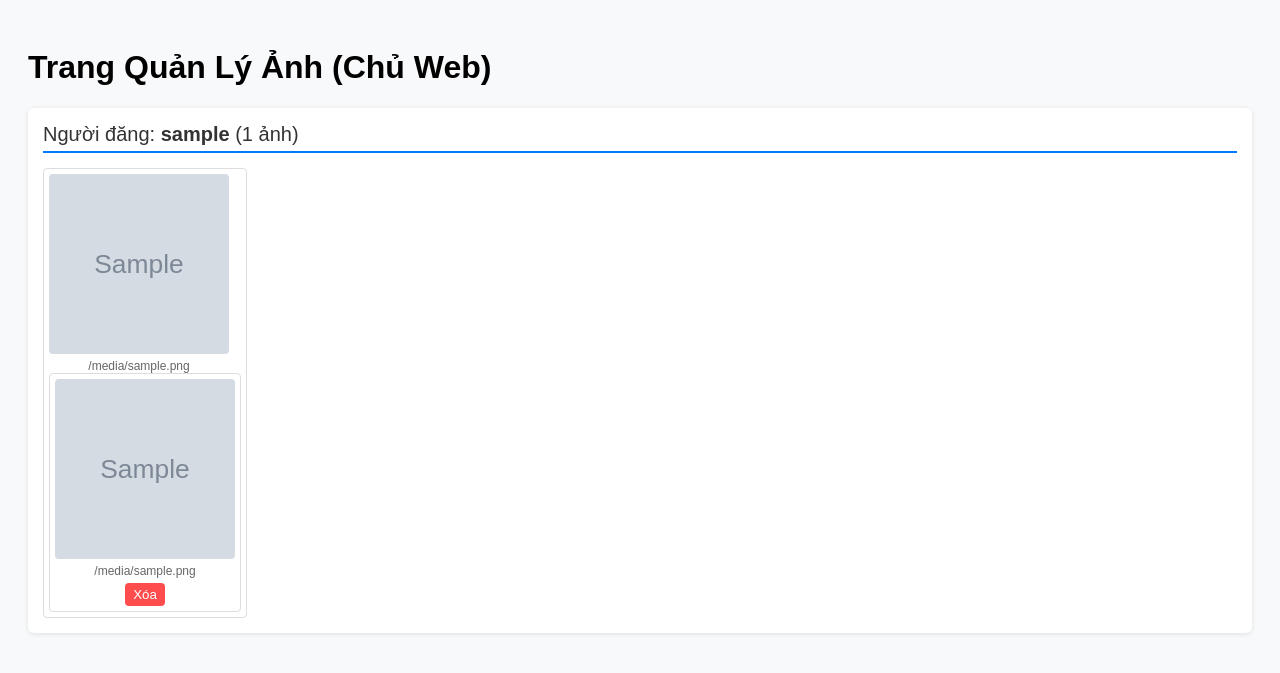
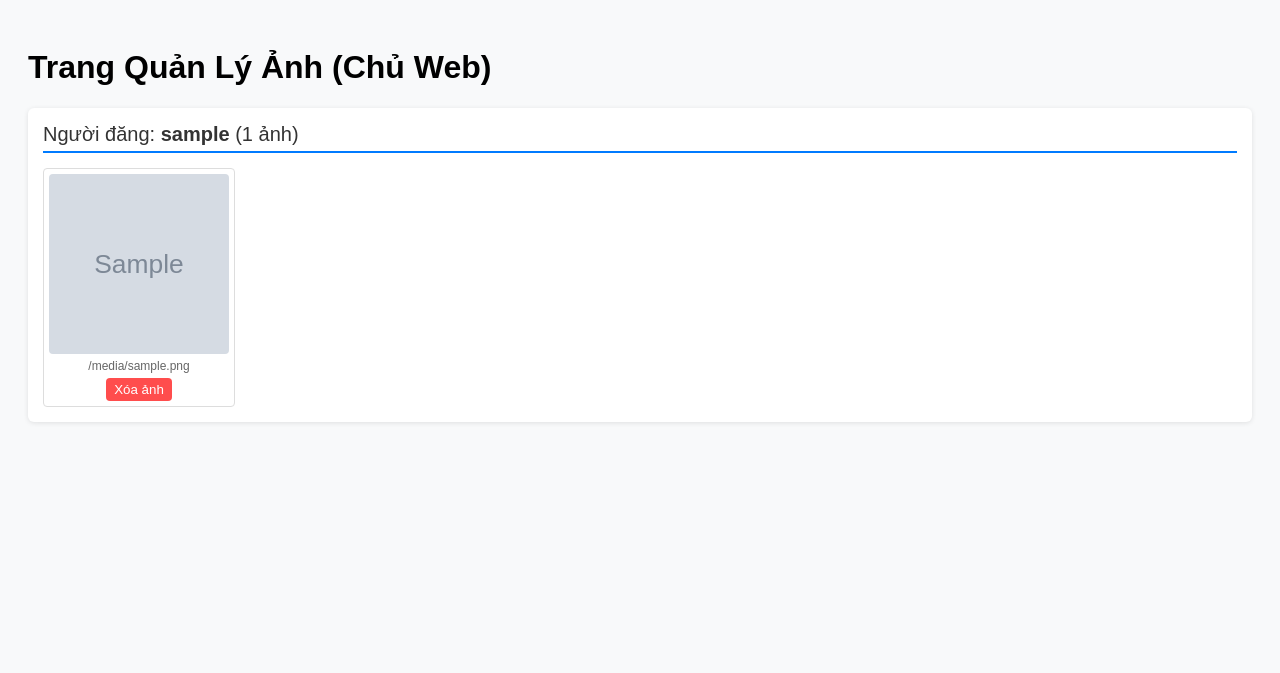
Before and after one commit to huynhdinhgiaan2007-hue/photo-app, a Flask app: template photo_app/photo_app/templates/admin.html in a window 1280 px wide. Shown: the top 673 px of the page. Run offline with Flask 3, Linux system fonts and the light colour scheme; the template is opened without the code that fills it: most values are stand-ins (such as "Sample title", 1, 10 or a date in 2020); grey boxes marked "Sample" are stand-in pictures.

Commit message:
Refactor admin.html for better user data handling
Refactor admin.html to improve structure and add missing else condition for users_data.

```diff
--- a/photo_app/photo_app/templates/admin.html
+++ b/photo_app/photo_app/templates/admin.html
@@ -8,17 +8,17 @@
         .user-section { background: white; padding: 15px; border-radius: 6px; margin-bottom: 25px; box-shadow: 0 1px 5px rgba(0,0,0,0.1); }
         .user-title { font-size: 20px; color: #333; border-bottom: 2px solid #007bff; padding-bottom: 5px; margin-bottom: 15px; }
         .gallery { display: flex; flex-wrap: wrap; gap: 15px; }
-        .img-card { border: 1px solid #ddd; padding: 5px; border-radius: 4px; background: #fff; }
+        .img-card { border: 1px solid #ddd; padding: 5px; border-radius: 4px; background: #fff; text-align: center; }
         .img-card img { width: 180px; height: 180px; object-fit: cover; border-radius: 4px; display: block; }
-        .img-name { font-size: 12px; color: #666; margin-top: 5px; text-align: center; width: 180px; overflow: hidden; text-overflow: ellipsis; white-space: nowrap; }
+        .img-name { font-size: 12px; color: #666; margin-top: 5px; width: 180px; overflow: hidden; text-overflow: ellipsis; white-space: nowrap; }
     </style>
 </head>
 <body>
     <h1>Trang Quản Lý Ảnh (Chủ Web)</h1>
+
     {% if not users_data %}
         <p>Chưa có ảnh nào được tải lên.</p>
-    {% endif %}
-
+    {% else %}
         {% for username, files in users_data.items() %}
             <div class="user-section">
                 <div class="user-title">Người đăng: <strong>{{ username }}</strong> ({{ files|length }} ảnh)</div>
@@ -27,20 +27,17 @@
                         <div class="img-card">
                             <img src="{{ url_for('send_image', username=username, filename=file) }}" alt="{{ file }}">
                             <div class="img-name">{{ file }}</div>
-<div class="img-card">
-                <img src="{{ url_for('send_image', username=username, filename=file) }}" alt="{{ file }}">
-                <div class="img-name">{{ file }}</div>
 
-                <form action="{{ url_for('delete_file', folder_name=username, filename=file) }}" method="POST" style="margin-top: 5px; text-align: center;">
+                            <form action="{{ url_for('delete_file', username=username, filename=file) }}" method="POST" style="margin-top: 5px;">
                                 <button type="submit" onclick="return confirm('Bạn có chắc muốn xóa ảnh này?')" style="background-color: #ff4d4d; color: white; border: none; padding: 4px 8px; border-radius: 4px; cursor: pointer;">
-                        Xóa
+                                    Xóa ảnh
                                 </button>
                             </form>
-            </div>
                         </div>
                     {% endfor %}
                 </div>
             </div>
         {% endfor %}
+    {% endif %}
 </body>
 </html>
```
Lines whose indentation alone changed are shown as unchanged.
